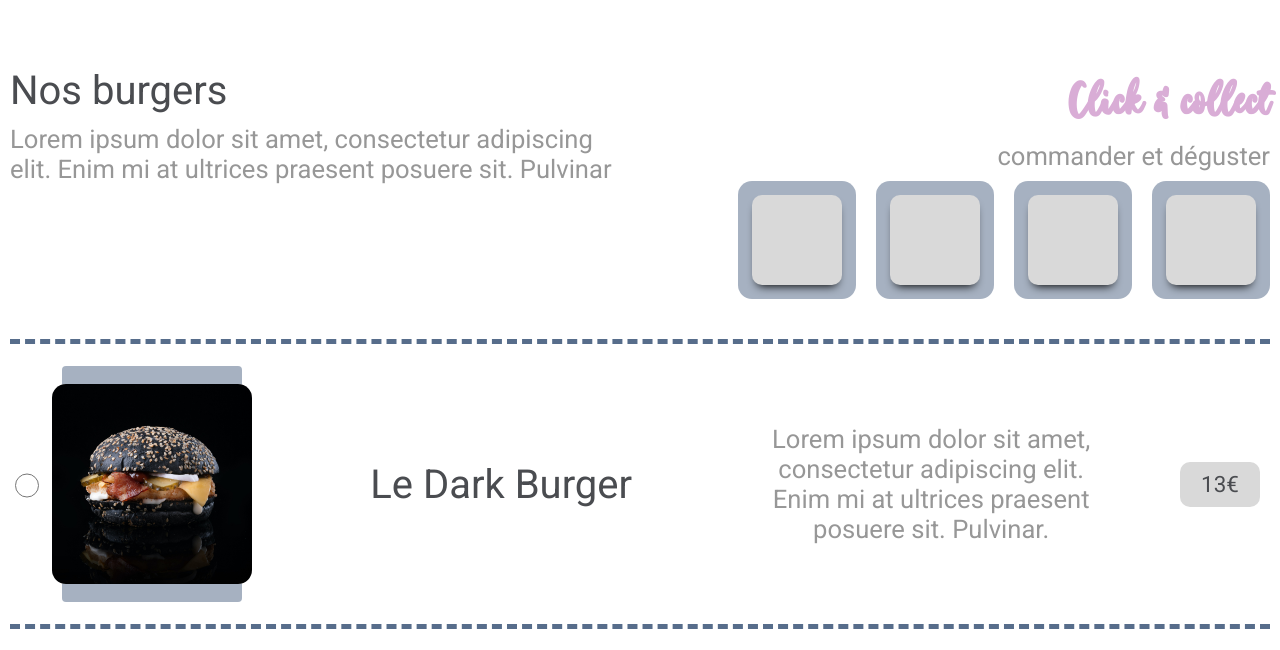
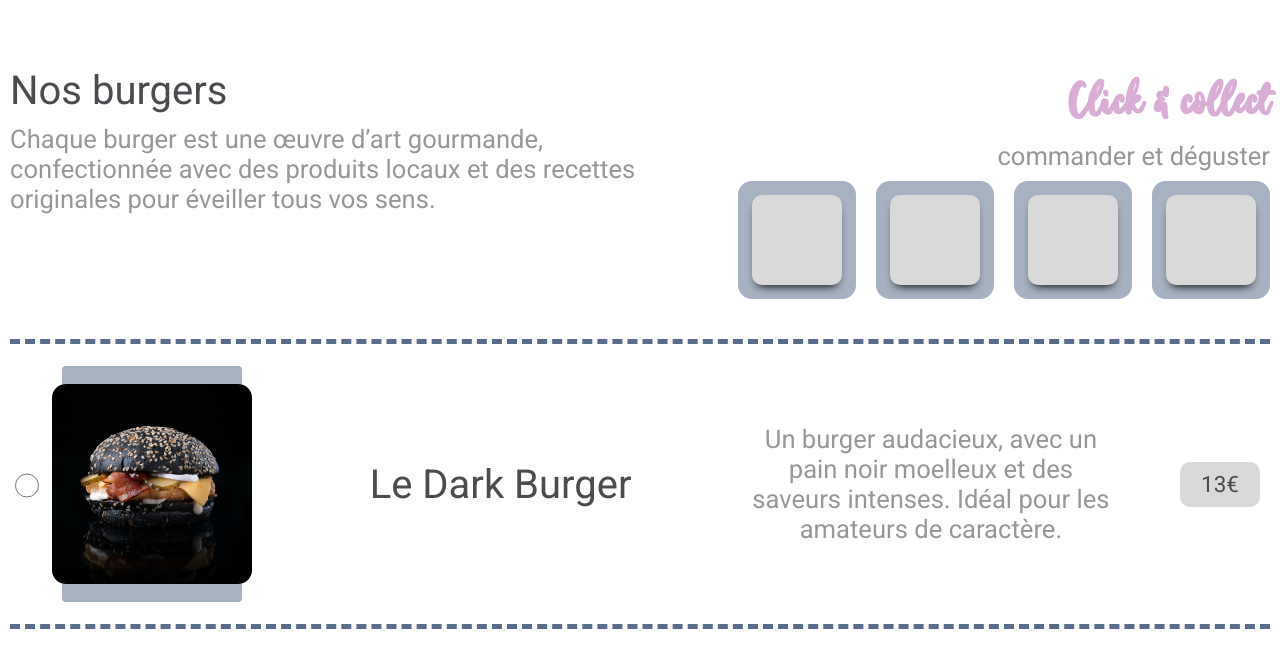
Before and after one commit to JROhara-rsl/titi-burger, a plain HTML site: page html/clickcollect.html in a window 1280 px wide. Both pictures are taken after a click on the button "Commencer". Shown: the part 131-781 px from the top of the page. Drawn offline with Linux system fonts and the light colour scheme.

Commit message:
Remplacement lorem ipsum

```diff
--- a/css/style.css
+++ b/css/style.css
@@ -166,7 +166,7 @@ nav.font-white li a {
 }
 
 nav li a:hover {
-    color: var(--color-rose);
+    color: var(--color-base);
     text-decoration: none;
 }
 
--- a/html/clickcollect.html
+++ b/html/clickcollect.html
@@ -36,7 +36,7 @@
             <div class="container">
                 <h1>Click & collect</h1>
                 <h2>Commander et déguster</h2>
-                <p>Lorem ipsum dolor sit amet consectetur adipisicing elit. Omnis error consequatur, asperiores rerum dolor facilis temporibus consectetur corrupti maiores, esse, aperiam iusto unde nulla corporis hic a. Ipsum, illum nostrum?</p>
+                <p>Plus besoin d’attendre ! Commandez en ligne et récupérez votre burger en un clin d’œil. Chez Titi Burger, on vous simplifie la vie pour que vous puissiez déguster vos plats préférés, où que vous soyez.</p>
             </div>
         </section>
         <section id="partie-menu">
@@ -45,7 +45,7 @@
                     <div class="container" id="container-intro-form">
                         <div>
                             <h2>Nos burgers</h2>
-                            <p>Lorem ipsum dolor sit amet, consectetur adipiscing elit. Enim mi at ultrices praesent posuere sit. Pulvinar </p>
+                            <p>Chaque burger est une œuvre d’art gourmande, confectionnée avec des produits locaux et des recettes originales pour éveiller tous vos sens.</p>
                         </div>
                         <div>
                             <h3>Click & collect</h3>
--- a/js/menu.js
+++ b/js/menu.js
@@ -202,12 +202,13 @@ function selectionActive(identifiant) {
     const containerSection = document.getElementById('container-selection');
     const divSelected = containerSection.querySelector('.active');
     if (divSelected) {
-        divSelected.classList.toggle("active");
+        divSelected.classList.remove("active");
     }
 
     // Activer aggrandissement sur le container sélectionné
     const incrSelect = identifiant + 1;
     const containerSelect = document.getElementById("container-select-"+incrSelect);
-    containerSelect.classList.toggle("active");
+    if (containerSelect) {
+        containerSelect.classList.add("active");
+    }
 }
-//selectionActive(0);
--- a/json/menu.json
+++ b/json/menu.json
@@ -9,7 +9,7 @@
                     "id": "dark-burger",
                     "price": "13",
                     "image": "./assets/images/hamburger-noir.jpg",
-                    "description": "Lorem ipsum dolor sit amet, consectetur adipiscing elit. Enim mi at ultrices praesent posuere sit. Pulvinar.",
+                    "description": "Un burger audacieux, avec un pain noir moelleux et des saveurs intenses. Idéal pour les amateurs de caractère.",
                     "__v": 0
                 },
                 {
@@ -17,7 +17,7 @@
                     "id": "original-titi",
                     "price": "12",
                     "image": "./assets/images/hamburger-cheese.jpg",
-                    "description": "Lorem ipsum dolor sit amet, consectetur adipiscing elit. Enim mi at ultrices praesent posuere sit. Pulvinar.",
+                    "description": "Notre classique incontournable, avec un steak juteux, des légumes frais et une sauce maison.",
                     "__v": 0
                 },
                 {
@@ -25,14 +25,14 @@
                     "id": "veggie-burger",
                     "price": "11.5",
                     "image": "./assets/images/hamburger-vegetal.jpg",
-                    "description": "Lorem ipsum dolor sit amet, consectetur adipiscing elit. Enim mi at ultrices praesent posuere sit. Pulvinar."
+                    "description": "Une option végétarienne gourmande, avec un délicieux steak de légumes et des ingrédients frais."
                 },
                 {
                     "nom": "Le Big Big",
                     "id": "big-big",
                     "price": "14",
                     "image": "./assets/images/hamburger-double.jpg",
-                    "description": "Lorem ipsum dolor sit amet, consectetur adipiscing elit. Enim mi at ultrices praesent posuere sit. Pulvinar.",
+                    "description": "Pour les grandes faims : double steak, double fromage, et un plaisir décuplé.",
                     "__v": 0
                 }
             ]
@@ -45,7 +45,7 @@
                     "id": "frites",
                     "price": "3.5",
                     "image": "./assets/images/frites.jpg",
-                    "description": "Lorem ipsum dolor sit amet, consectetur adipiscing elit. Enim mi at ultrices praesent posuere sit. Pulvinar.",
+                    "description": "Dorées et croustillantes, nos frites maison accompagnent parfaitement tous nos burgers.",
                     "__v": 0
                 },
                 {
@@ -53,7 +53,7 @@
                     "id": "frites-patates-douces",
                     "price": "4.5",
                     "image": "./assets/images/frites-patate-douce.jpg",
-                    "description": "Lorem ipsum dolor sit amet, consectetur adipiscing elit. Enim mi at ultrices praesent posuere sit. Pulvinar.",
+                    "description": "Une alternative douce et savoureuse, légèrement sucrée et toujours croustillante.",
                     "__v": 0
                 },
                 {
@@ -61,7 +61,7 @@
                     "id": "salade",
                     "price": "4.5",
                     "image": "./assets/images/salade.jpg",
-                    "description": "Lorem ipsum dolor sit amet, consectetur adipiscing elit. Enim mi at ultrices praesent posuere sit. Pulvinar.",
+                    "description": "Une salade fraîche et croquante, parfaite pour un repas léger ou en accompagnement.",
                     "__v": 0
                 },
                 {
@@ -69,7 +69,7 @@
                     "id": "mais-frit",
                     "price": "5",
                     "image": "./assets/images/mais.jpg",
-                    "description": "Lorem ipsum dolor sit amet, consectetur adipiscing elit. Enim mi at ultrices praesent posuere sit. Pulvinar.",
+                    "description": "Un délice croquant et légèrement épicé, parfait pour accompagner vos plats préférés.",
                     "__v": 0
                 }
             ]
@@ -82,7 +82,7 @@
                     "id": "jus-citron",
                     "price": "3",
                     "image": "./assets/images/limonade.jpg",
-                    "description": "Lorem ipsum dolor sit amet, consectetur adipiscing elit. Enim mi at ultrices praesent posuere sit. Pulvinar.",
+                    "description": "Un jus frais et acidulé, idéal pour une touche de fraîcheur.",
                     "__v": 0
                 },
                 {
@@ -90,7 +90,7 @@
                     "id": "coca-cola",
                     "price": "2.5",
                     "image": "./assets/images/coca-cola.jpg",
-                    "description": "Lorem ipsum dolor sit amet, consectetur adipiscing elit. Enim mi at ultrices praesent posuere sit. Pulvinar.",
+                    "description": "La boisson pétillante classique qui s’accorde avec tous nos burgers.",
                     "__v": 0
                 },
                 {
@@ -98,7 +98,7 @@
                     "id": "limonade-menthe",
                     "price": "3",
                     "image": "./assets/images/limonade-menthe.jpg",
-                    "description": "Lorem ipsum dolor sit amet, consectetur adipiscing elit. Enim mi at ultrices praesent posuere sit. Pulvinar.",
+                    "description": "Un mélange rafraîchissant de citron et de menthe pour une boisson légère.",
                     "__v": 0
                 },
                 {
@@ -106,7 +106,7 @@
                     "id": "jus-pomme",
                     "price": "3",
                     "image": "./assets/images/jus-de-pomme.jpeg",
-                    "description": "Lorem ipsum dolor sit amet, consectetur adipiscing elit. Enim mi at ultrices praesent posuere sit. Pulvinar.",
+                    "description": "Un jus doux et fruité, parfait pour accompagner votre repas.",
                     "__v": 0
                 }
             ]
@@ -119,7 +119,7 @@
                     "id": "muffins",
                     "price": "3.5",
                     "image": "./assets/images/muffin.jpg",
-                    "description": "Lorem ipsum dolor sit amet, consectetur adipiscing elit. Enim mi at ultrices praesent posuere sit. Pulvinar.",
+                    "description": "Moelleux et gourmands, nos muffins sont parfaits pour une pause sucrée.",
                     "__v": 0
                 },
                 {
@@ -127,7 +127,7 @@
                     "id": "tiramisu",
                     "price": "5",
                     "image": "./assets/images/tiramisu.jpg",
-                    "description": "Lorem ipsum dolor sit amet, consectetur adipiscing elit. Enim mi at ultrices praesent posuere sit. Pulvinar.",
+                    "description": "Un dessert italien classique revisité, avec une touche Titi Burger.",
                     "__v": 0
                 },
                 {
@@ -135,7 +135,7 @@
                     "id": "gaufres",
                     "price": "3",
                     "image": "./assets/images/gauffres.jpg",
-                    "description": "Lorem ipsum dolor sit amet, consectetur adipiscing elit. Enim mi at ultrices praesent posuere sit. Pulvinar.",
+                    "description": "Des gaufres légères et croustillantes, servies avec un nappage gourmand.",
                     "__v": 0
                 },
                 {
@@ -143,7 +143,7 @@
                     "id": "pancakes",
                     "price": "3",
                     "image": "./assets/images/pancakes.jpg",
-                    "description": "Lorem ipsum dolor sit amet, consectetur adipiscing elit. Enim mi at ultrices praesent posuere sit. Pulvinar.",
+                    "description": "Des pancakes moelleux et légers, parfaits pour une fin de repas sucrée.",
                     "__v": 0
                 }
             ]
```
Also changed, not shown: index.html (+5 -5 lines).
